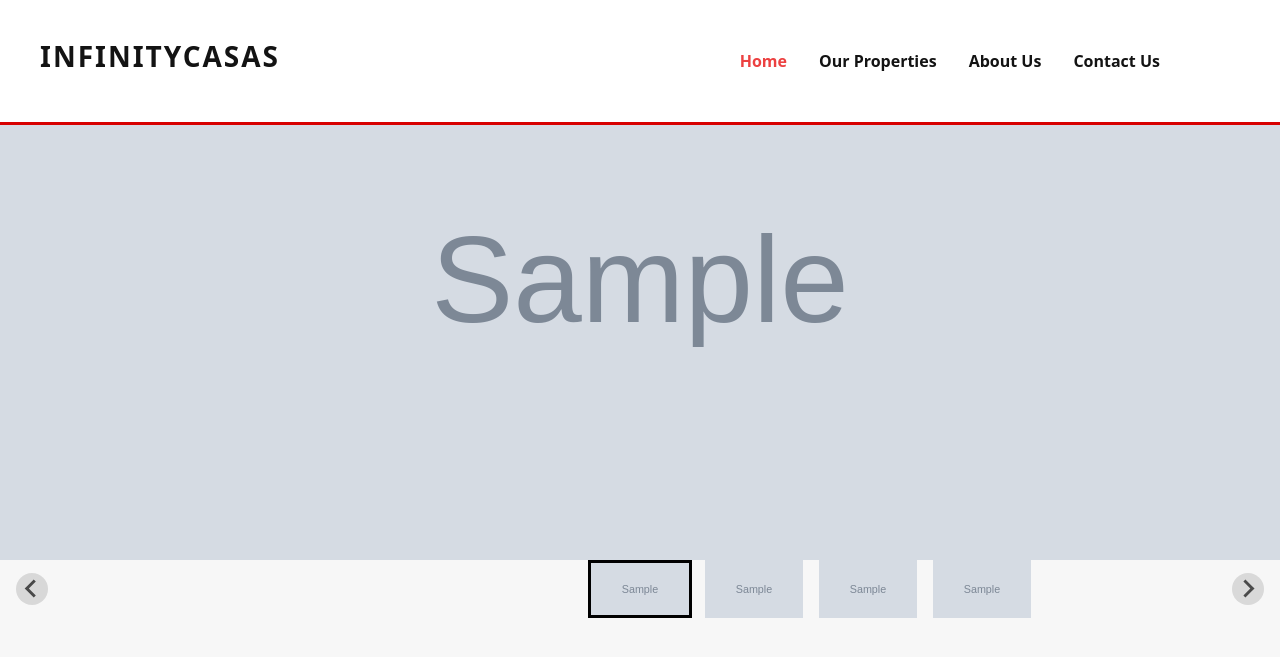
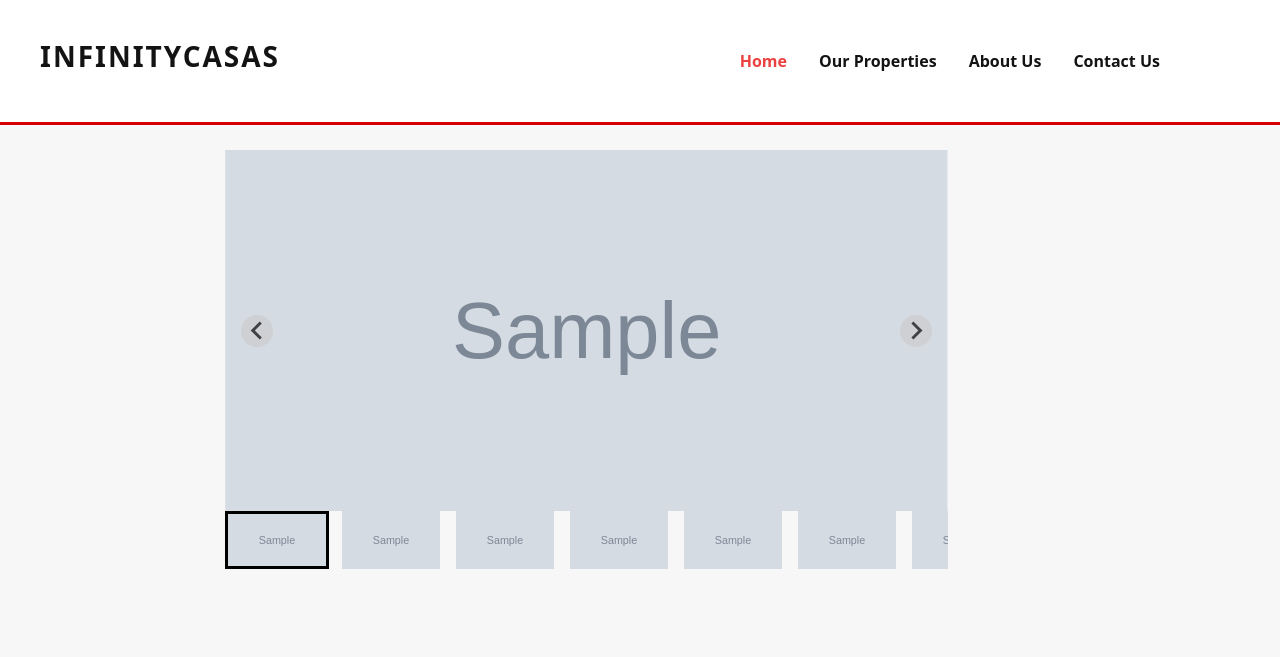
Before and after one commit to danielclements/infinity-casas, a Django app: a page that uses properies/templates/properies/propertyPage.html in a window 1280 px wide. Shown: the top 657 px of the page. Run offline with Django 3.2, Linux system fonts and the light colour scheme; tables that the repository leaves empty hold one stand-in row (values such as "Sample post"); grey boxes marked "Sample" are stand-in pictures; some libraries are stand-ins or nearby versions.

Commit message:
changed arrow location for carausel and added missing images

```diff
--- a/properies/static/properies/javascript/properties.js
+++ b/properies/static/properies/javascript/properties.js
@@ -1,10 +1,9 @@
 document.addEventListener( 'DOMContentLoaded', function() {
     var main = new Splide( '#main-slider', {
         type       : 'loop',
-        padding: '5rem',
         heightRatio: 0.5,
         pagination : false,
-        arrows     : false,
+        arrows     : true,
         cover      : true,
       } );
 
@@ -17,6 +16,7 @@ document.addEventListener( 'DOMContentLoaded', function() {
         focus           : 'center',
         pagination      : false,
         cover           : true,
+        arrows          : false,
         dragMinThreshold: {
           mouse: 4,
           touch: 10,
--- a/properies/templates/properies/propertyPage.html
+++ b/properies/templates/properies/propertyPage.html
@@ -12,14 +12,19 @@
 
 {% block content %}
 
-
-<section class="splide" aria-label="Splide Basic HTML Example" id="main-slider">
+<main class="row m-0 p-0">
+    <div class="offset-2 col-7"  style="margin-top:150px;">
+        <section class=" splide" aria-label="Splide Basic HTML Example" id="main-slider">
             <div class="splide__slider">
                 <div class="splide__track">
                     <ul class="splide__list">
                         <li class="splide__slide"><img src="{{ property.main_image.url }}" alt="Property Front Image"></li>
                         <li class="splide__slide"><img src="{{ property.pool_image.url }}" alt=""></li>
                         <li class="splide__slide"><img src="{{ property.living_room_image.url }}" alt=""></li>
+                        <li class="splide__slide"><img src="{{ property.kitchen_image.url }}" alt=""></li>
+                        <li class="splide__slide"><img src="{{ property.bedroom_1_image.url }}" alt=""></li>
+                        <li class="splide__slide"><img src="{{ property.bedroom_2_image.url }}" alt=""></li>
+                        <li class="splide__slide"><img src="{{ property.bathroom_image.url }}" alt=""></li>
                         {% for image in extra_images %}
                             <li class="splide__slide"><img src="{{ image.extra_image.url }}" alt="Property Image"></li>
                         {% endfor %}
@@ -31,9 +36,13 @@
             <div class="splide__slider">
                 <div class="splide__track">
                     <ul class="splide__list">
-                <li class="splide__slide"><img src="{{ property.main_image.url }}" alt=""></li>
+                        <li class="splide__slide"><img src="{{ property.main_image.url }}" alt="Property Front Image"></li>
                         <li class="splide__slide"><img src="{{ property.pool_image.url }}" alt=""></li>
                         <li class="splide__slide"><img src="{{ property.living_room_image.url }}" alt=""></li>
+                        <li class="splide__slide"><img src="{{ property.kitchen_image.url }}" alt=""></li>
+                        <li class="splide__slide"><img src="{{ property.bedroom_1_image.url }}" alt=""></li>
+                        <li class="splide__slide"><img src="{{ property.bedroom_2_image.url }}" alt=""></li>
+                        <li class="splide__slide"><img src="{{ property.bathroom_image.url }}" alt=""></li>
                         {% for image in extra_images %}
                             <li class="splide__slide"><img src="{{ image.extra_image.url }}" alt="Property Image"></li>
                         {% endfor %}
@@ -41,4 +50,6 @@
                 </div>
             </div>
         </section>
+    </div>
+</main>
 {% endblock content %}
```
Lines whose indentation alone changed are shown as unchanged.
